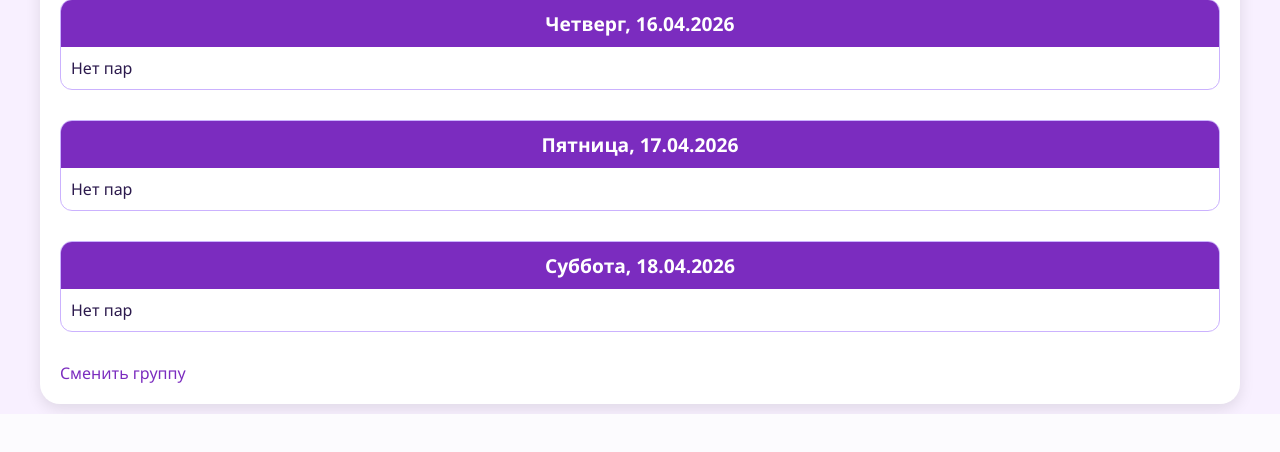
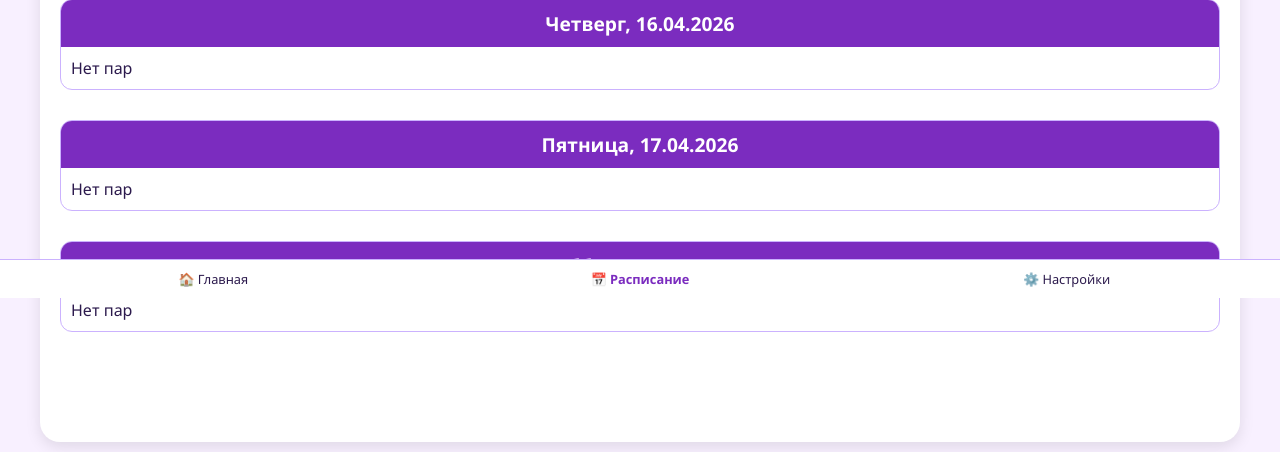
Before and after one commit to parhomenko12/schedule-planner, a Flask app: page /schedule in a window 1280 px wide. Shown: the part 502-954 px from the top of the page. Before the commit the page ends 916 px from the top, so only its background shows below. Run offline with Flask 3, Linux system fonts and the light colour scheme; the visitor is signed in with stand-in values (Sample User, id 1); data comes from the database, SQL or seed files in the repository; data that the repository does not hold is empty.

Commit message:
Update week_schedule.html

```diff
--- a/templates/week_schedule.html
+++ b/templates/week_schedule.html
@@ -2,10 +2,9 @@
 <html>
 <head>
     <meta charset="UTF-8">
-    <meta name="viewport" content="width=device-width, initial-scale=1.0, viewport-fit=cover">
+    <meta name="viewport" content="width=device-width, initial-scale=1.0">
     <title>Расписание группы {{ group_name }}</title>
     <link rel="stylesheet" href="{{ url_for('static', filename='style.css') }}">
-    <link rel="manifest" href="/static/manifest.json">
     <style>
         .day-schedule {
             margin-bottom: 30px;
@@ -56,6 +55,32 @@
             text-align: center;
             font-weight: bold;
         }
+        .bottom-nav {
+            position: fixed;
+            bottom: 0;
+            left: 0;
+            right: 0;
+            background: var(--card-bg);
+            display: flex;
+            justify-content: space-around;
+            padding: 10px 0;
+            border-top: 1px solid var(--table-border);
+            z-index: 100;
+        }
+        .bottom-nav a {
+            flex: 1;
+            text-align: center;
+            text-decoration: none;
+            color: var(--text-color);
+            font-size: 0.8rem;
+        }
+        .bottom-nav a.active {
+            color: var(--primary-color);
+            font-weight: bold;
+        }
+        .content {
+            padding-bottom: 80px;
+        }
     </style>
     <script>
         function applyTheme() {
@@ -73,18 +98,11 @@
             }
         }
         window.onload = applyTheme;
-
-        // Регистрация Service Worker для PWA
-        if ('serviceWorker' in navigator) {
-            navigator.serviceWorker.register('/static/sw.js')
-                .then(reg => console.log('SW registered', reg))
-                .catch(err => console.log('SW failed', err));
-        }
     </script>
 </head>
 <body>
     <button class="theme-toggle" onclick="toggleTheme()">🌓</button>
-    <div class="container">
+    <div class="container content">
         {% if show_notification %}
         <div class="notification">
             🔔 {{ notification_message }}
@@ -92,11 +110,11 @@
         {% endif %}
         <h1>📚 Расписание группы {{ group_name }}</h1>
         <div class="week-nav">
-            <a href="{{ url_for('week_schedule', group_id=group_id, week_offset=week_offset-1) }}">← Предыдущая неделя</a>
+            <a href="{{ url_for('schedule_view', week_offset=week_offset-1) }}">← Предыдущая неделя</a>
             <div class="week-info">
                 Неделя: {% if even_week %}ЧЁТНАЯ{% else %}НЕЧЁТНАЯ{% endif %}
             </div>
-            <a href="{{ url_for('week_schedule', group_id=group_id, week_offset=week_offset+1) }}">Следующая неделя →</a>
+            <a href="{{ url_for('schedule_view', week_offset=week_offset+1) }}">Следующая неделя →</a>
         </div>
 
         {% for day in schedule_by_day %}
@@ -123,8 +141,13 @@
             {% endif %}
         </div>
         {% endfor %}
+    </div>
 
-        <p style="margin-top: 20px;"><a href="/change_group">Сменить группу</a></p>
+    <!-- Нижнее меню -->
+    <div class="bottom-nav">
+        <a href="/">🏠 Главная</a>
+        <a href="/schedule" class="active">📅 Расписание</a>
+        <a href="/settings">⚙️ Настройки</a>
     </div>
 </body>
 </html>
```
